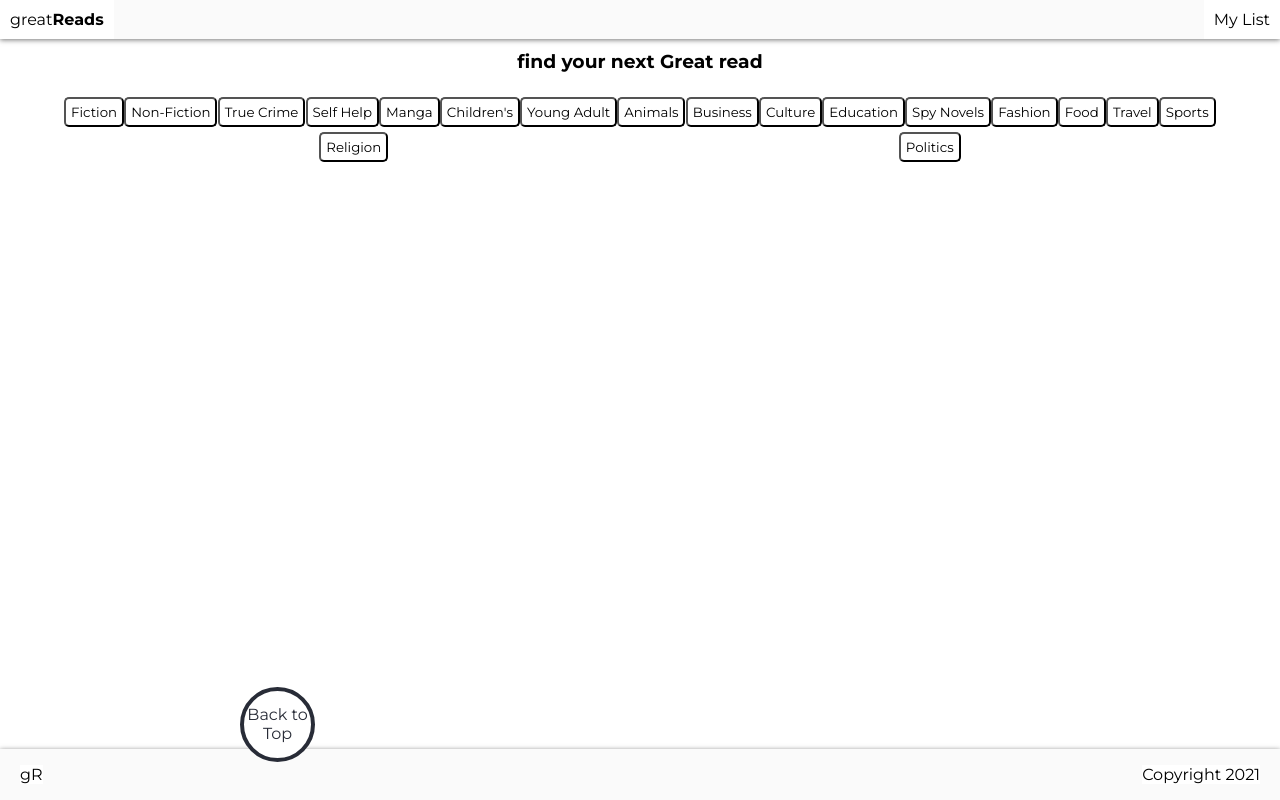
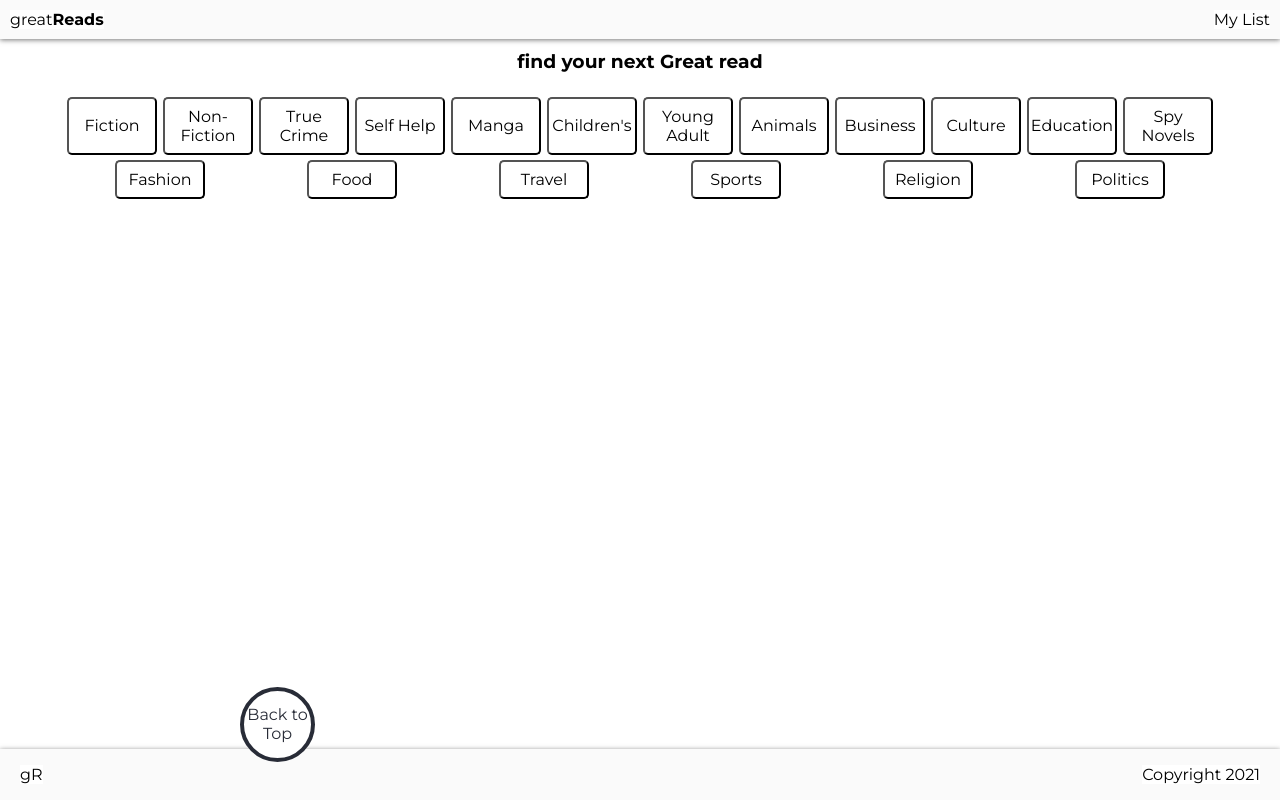
Before and after one commit to monicamclaughlan/NY-React-API, a React (Create React App) app: page / in a window 1280 px wide. Built offline with nearby package versions, Linux system fonts and the light colour scheme.

Commit message:
updated button styling and readme snippet, smoother scroll to top

```diff
--- a/src/App.css
+++ b/src/App.css
@@ -24,6 +24,7 @@
   color: black;
   font-family: 'Montserrat', sans-serif;
   padding: 10px 10px;
+  background-color: #FAFAFA;
 }
 
 .title {
@@ -41,7 +42,6 @@
   width: 90%;
   display: flex;
   flex-wrap: wrap;
-  /* flex-direction: column; */
   align-items: center;
   justify-content: center;
 }
@@ -50,6 +50,12 @@
   display: flex;
   justify-content: space-around;
   flex-wrap: wrap;
+}
+
+.genres button {
+  width: 90px;
+  font-size:1em;
+  padding: 8px 1px;
 }
 
 .main-section h3 {
--- a/src/components/Footer.js
+++ b/src/components/Footer.js
@@ -5,7 +5,11 @@ const Footer = (props) => {
         <>
             <div>gR</div>
             <p>Copyright 2021</p>
-            <p className="back-to-top" onClick={() => window.scrollTo(0,0)}>Back to Top</p>
+            <p className="back-to-top" onClick={() => window.scrollTo({
+                top: 0,
+                left: 0,
+                behavior: 'smooth'
+            })}>Back to Top</p>
         </>
     )
 }
```
Also changed, not shown: 1 other file (tests, documents, lock files or other folders).
